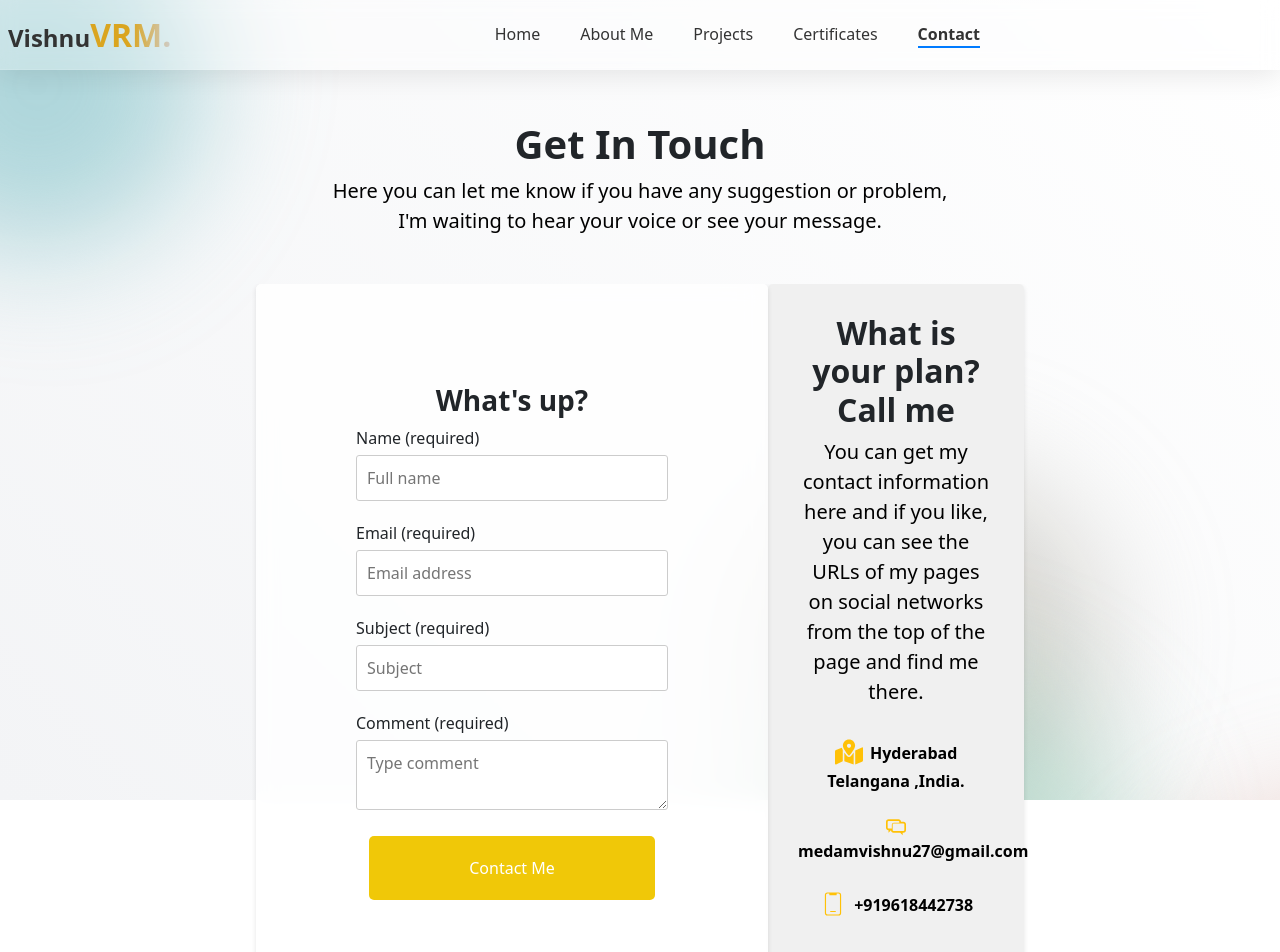
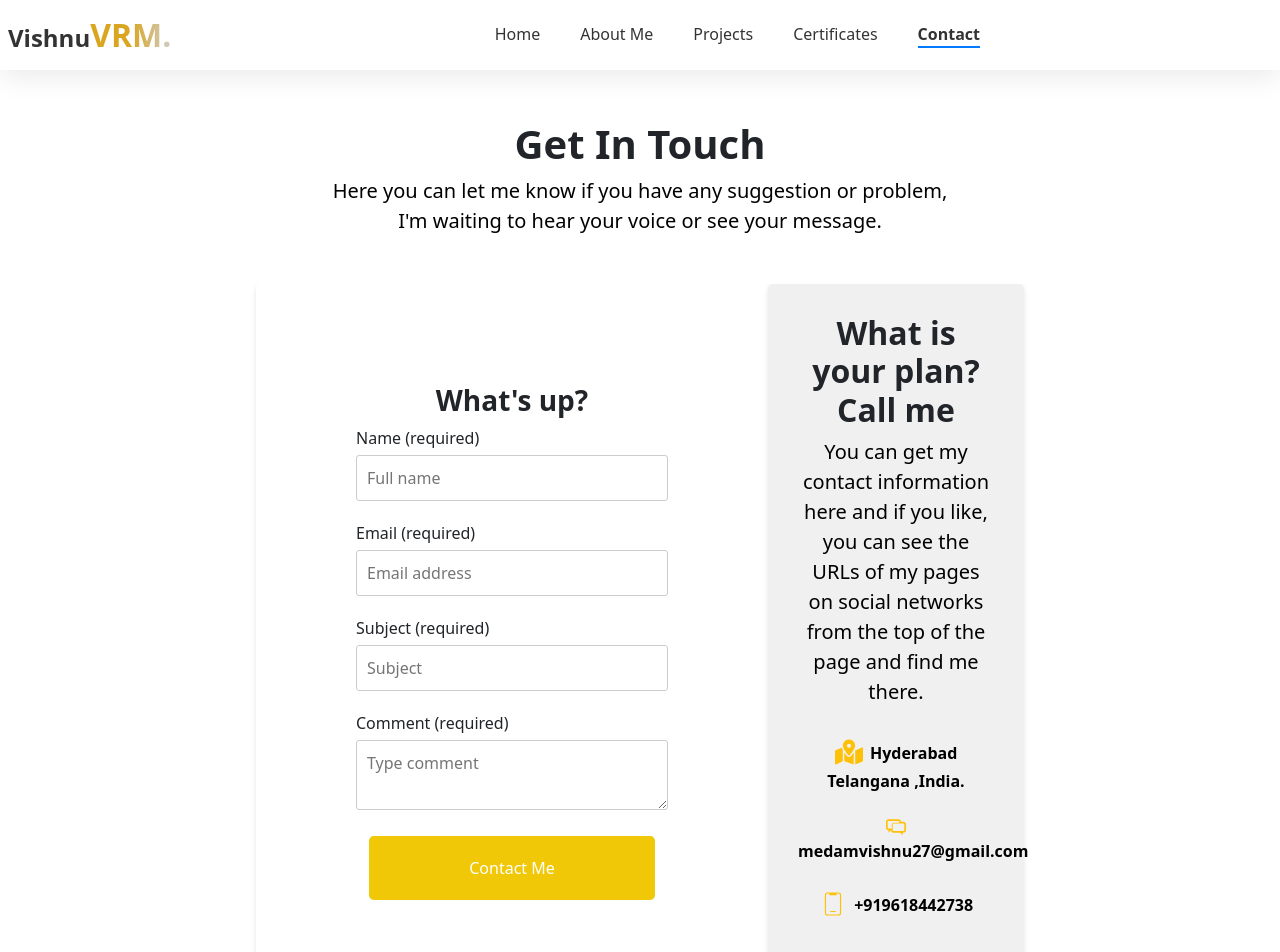
Before and after one commit to medamvishnu27/portfolio-Vishnu, a React (Vite) app: page /contact in a window 1280 px wide. Shown: the top 952 px of the page. Built offline with nearby package versions, Linux system fonts and the light colour scheme.

Commit message:
updated portfoilo with white background

```diff
--- a/package.json
+++ b/package.json
@@ -13,6 +13,7 @@
     "aos": "^2.3.4",
     "bootstrap": "^5.3.3",
     "font-awesome-icons": "^1.6.0",
+    "framer-motion": "^12.4.10",
     "react": "^18.3.1",
     "react-dom": "^18.3.1",
     "react-icons": "^5.4.0",
--- a/src/App.jsx
+++ b/src/App.jsx
@@ -6,13 +6,13 @@ import About from './pages/About';
 import Contact from './pages/Contact';
 import Projects from './pages/Projects';
 import Certificates from './pages/Certificates';
-import WaveBackground from './components/WaveBackground'; // Updated import path
+
 
 
 const App = () => {
     return (
         <Router>
-            <WaveBackground />
+            {/* <WaveBackground /> */} {/* Removed reference to WaveBackground */}
             <div className="app-content" style={{ position: 'relative', zIndex: 1 }}>
                 <Navbar />
                 <Routes>
--- a/src/component/Navbar.jsx
+++ b/src/component/Navbar.jsx
@@ -11,8 +11,24 @@ const Navbar = () => {
 
     useEffect(() => {
         const handleScroll = () => {
-            setIsScrolled(window.scrollY > 50);
+            if (window.scrollY > 50) {
+                setIsScrolled(true);
+            } else {
+                setIsScrolled(false);
+            }
         };
+
+        const debounce = (func, delay) => {
+            let timeout;
+            return (...args) => {
+                clearTimeout(timeout);
+                timeout = setTimeout(() => {
+                    func(...args);
+                }, delay);
+            };
+        };
+
+        const debouncedHandleScroll = debounce(handleScroll, 100); // Debounce scroll event
 
         window.addEventListener("scroll", handleScroll);
         return () => window.removeEventListener("scroll", handleScroll);
--- a/src/components/WaveBackground.css
+++ /dev/null
@@ -1,84 +0,0 @@
-.wave-background {
-    position: fixed;
-    top: 0;
-    left: 0;
-    width: 100%;
-    height: 100%;
-    z-index: -1;
-    overflow: hidden;
-    background: linear-gradient(45deg, #f3f4f6, #ffffff);
-}
-
-.shape {
-    position: absolute;
-    border-radius: 50%;
-    filter: blur(60px);
-    opacity: 0.5;
-    transition: all 3s ease-in-out;
-}
-
-.shape::before {
-    content: '';
-    position: absolute;
-    width: 100%;
-    height: 100%;
-    background: inherit;
-    border-radius: inherit;
-    filter: blur(30px);
-}
-
-/* Add different initial positions for each shape */
-.shape:nth-child(1) {
-    top: -10%;
-    left: -10%;
-    background-color: #cc2222;
-}
-
-.shape:nth-child(2) {
-    top: 60%;
-    left: 60%;
-    background-color: #25d1c5;
-}
-
-.shape:nth-child(3) {
-    top: 40%;
-    left: 20%;
-    background-color: #21a6c4;
-}
-
-.shape:nth-child(4) {
-    top: 10%;
-    left: 70%;
-    background-color: #3ab179;
-}
-
-.shape:nth-child(5) {
-    top: 70%;
-    left: 30%;
-    background-color: #b7aa76;
-}
-
-/* Add animation for subtle continuous movement */
-@keyframes float {
-    0% {
-        transform: translate(0, 0) rotate(0deg);
-    }
-    50% {
-        transform: translate(20px, 20px) rotate(180deg);
-    }
-    100% {
-        transform: translate(0, 0) rotate(360deg);
-    }
-}
-
-.shape {
-    animation: float 20s infinite;
-    animation-timing-function: ease-in-out;
-}
-
-/* Stagger the animations for each shape */
-.shape:nth-child(1) { animation-delay: 0s; }
-.shape:nth-child(2) { animation-delay: 4s; }
-.shape:nth-child(3) { animation-delay: 8s; }
-.shape:nth-child(4) { animation-delay: 12s; }
-.shape:nth-child(5) { animation-delay: 16s; }
--- a/src/components/WaveBackground.jsx
+++ /dev/null
@@ -1,50 +0,0 @@
-import React, { useEffect } from 'react';
-import './WaveBackground.css';
-
-const WaveBackground = () => {
-  useEffect(() => {
-    const colors = ['#ff6b6b', '#4ecdc4', '#45b7d1', '#96ceb4', '#ffeead'];
-    const shapes = document.querySelectorAll('.shape');
-
-    const animateShapes = () => {
-      shapes.forEach((shape, index) => {
-        // Random position
-        const x = Math.random() * 100;
-        const y = Math.random() * 100;
-
-        // Random size between 100px and 300px
-        const size = Math.random() * 500 + 100;
-
-        // Random color from our palette
-        const color = colors[Math.floor(Math.random() * colors.length)];
-
-        // Random rotation
-        const rotation = Math.random() * 360;
-
-        // Apply transformations
-        shape.style.transform = `translate(${x}vw, ${y}vh) rotate(${rotation}deg)`;
-        shape.style.width = `${size}px`;
-        shape.style.height = `${size}px`;
-        shape.style.backgroundColor = color;
-      });
-    };
-
-    // Initial animation
-    animateShapes();
-
-    // Animate every 3 seconds
-    const interval = setInterval(animateShapes, 1000);
-
-    return () => clearInterval(interval);
-  }, []);
-
-  return (
-    <div className="wave-background">
-      {[...Array(5)].map((_, index) => (
-        <div key={index} className="shape" />
-      ))}
-    </div>
-  );
-};
-
-export default WaveBackground;
--- a/src/global.css
+++ b/src/global.css
@@ -63,7 +63,7 @@ html, body {
 .education-card,
 .certificates-section {
     background-color: rgba(255, 255, 255, 0.8) !important;
-    backdrop-filter: blur(10px);
+    /* Removed backdrop-filter for mobile */
 }
 
 h1, h2, h3, h4, h5, h6, p {
@@ -79,7 +79,7 @@ h1, h2, h3, h4, h5, h6, p {
         left: 0;
         right: 0;
         background-color: rgb(255, 255, 255) !important;
-        backdrop-filter: blur(10px);
+        /* Removed backdrop-filter for mobile */
         padding: 1rem;
         display: none;
     }
--- a/src/pages/Education.jsx
+++ b/src/pages/Education.jsx
@@ -9,7 +9,7 @@ export default function Education() {
         <h1 className="project-title mx-4 fs-1 fw-bold  " style={{ textAlign: "justify" }}>
           Education
         </h1>
-        <div class="lines2"></div>
+        <div className="lines2"></div>
       </div>
       <div className="container-fluid mt-5 mb-5  d-flex justify-content-center"  data-aos="zoom-in">
         <section className="timeline_area section_padding_130">
--- a/src/pages/Home.css
+++ b/src/pages/Home.css
@@ -1,4 +1,3 @@
-
 .home {
     display: flex;
     justify-content: center;
@@ -10,7 +9,7 @@
 .home-container {
     display: flex;
     width: 100%;
-    max-width: 100%; /* Adjust as needed */
+    /* Removed unnecessary max-width */
 }
 .Home-text-title{
     background: goldenrod;
@@ -18,7 +17,6 @@
     background-clip: text;
     -webkit-text-fill-color: transparent;
     font-weight: bolder;
-
 }
 
 .image-column {
@@ -31,7 +29,6 @@
 .user-image {
     width: 450px; /* Adjust size as needed */
     border-radius: 40%; /* Circular image */
-
 }
 
 .content-column {
@@ -55,17 +52,17 @@
         width: 150px; /* Adjust image size for smaller screens */
     }
     .contact-button{
-        margin-left: -20px;
+        margin-left: 0; /* Adjust for better mobile layout */
     }
     .resume-button{
-        margin-right: 100px;
+        margin-right: 0; /* Adjust for better mobile layout */
     }
-
 }
 
+/* Removed wave-related animations */
 .waving-hand {
     font-size: 48px;
-    animation: wave 1s infinite;
+    animation: none; /* Disable animation */
 }
 
 @keyframes wave {
@@ -78,7 +75,7 @@
 }
 
 .contact-button, .resume-button {
-    margin-left: -20px;
+    margin-left: 0; /* Adjust for better mobile layout */
     padding: 10px 20px;
     border: none;
     border-radius: 20px;
@@ -89,8 +86,8 @@
     background-color: #333;
     color: white;
     text-decoration: none;
+}
 
-}
 .contact-button:hover{
     background-color:white;
     color: #333;
@@ -100,10 +97,10 @@
 .resume-button {
     background-color: #007bff;
     color: white;
+}
 
-}
 .resume-button:hover{
     background-color: white;
     color: #007bff;
-    border:1px solid black
+    border:1px solid black;
 }
```
Also changed, not shown: src/pages/Home.jsx (+21 -28 lines), 1 other file (tests, documents, lock files or other folders).
